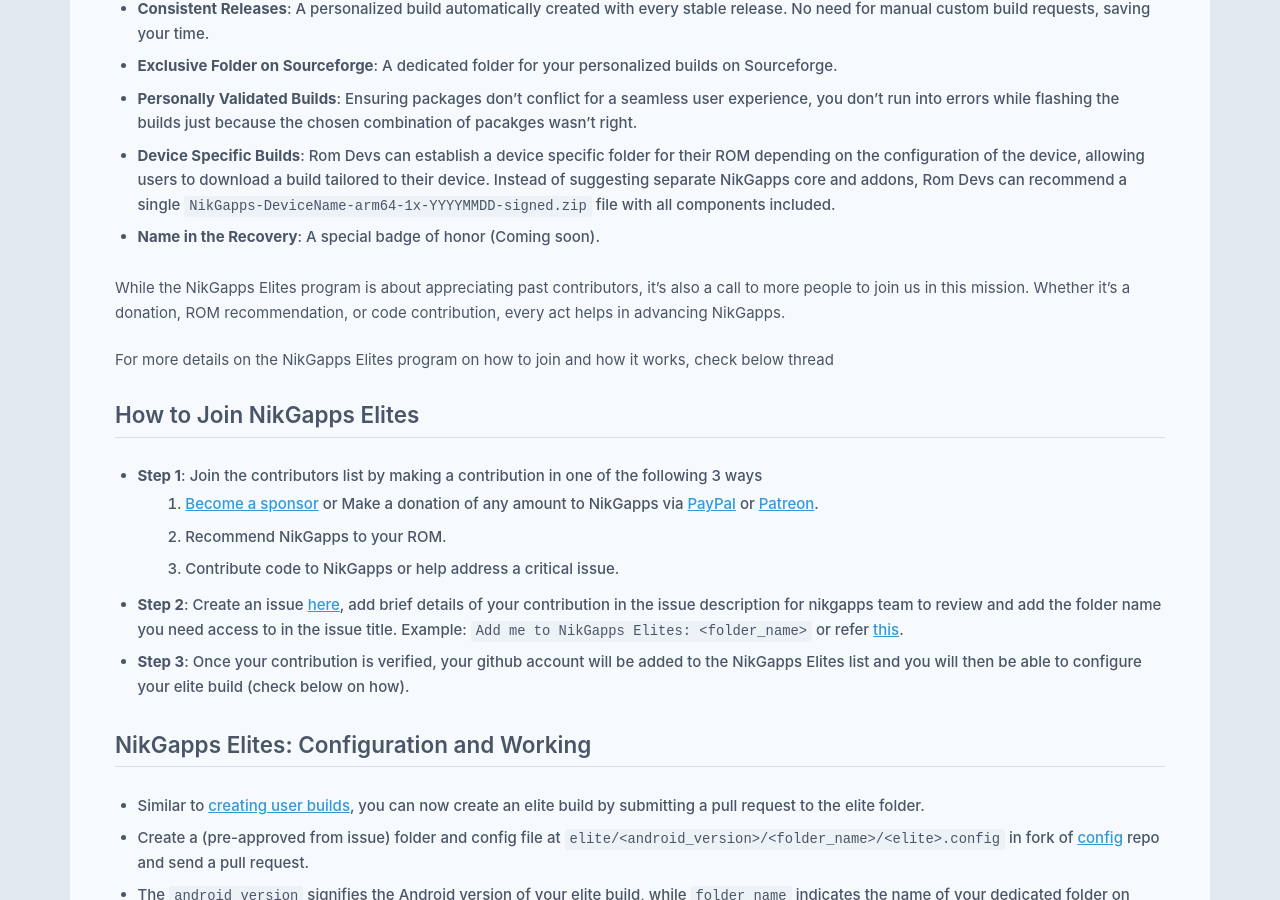
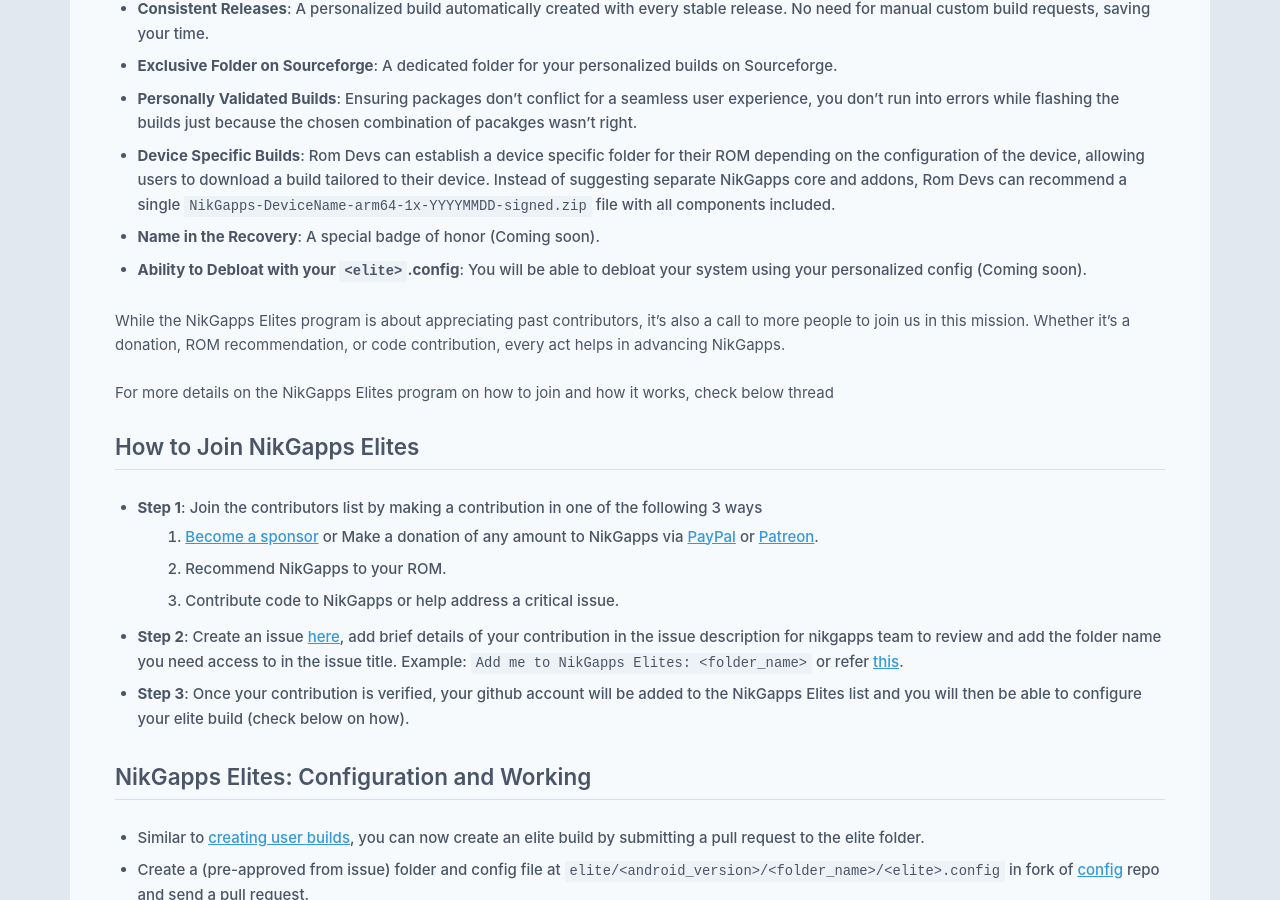
Before and after one commit to nikgapps/nikgapps.github.io, a Jekyll site: the page built from _posts/2023-06-08-NikGapps-Elites.md, in a window 1280 px wide and 900 px high, scrolled down 979 px. Built offline with Jekyll 4.4.1, drawn with Linux system fonts in a browser that asks for light colours; some web fonts are replaced.

Commit message:
Add 1 more exclusive to elites

```diff
--- a/_posts/2023-06-08-NikGapps-Elites.md
+++ b/_posts/2023-06-08-NikGapps-Elites.md
@@ -26,6 +26,7 @@
 - **Personally Validated Builds**: Ensuring packages don’t conflict for a seamless user experience, you don't run into errors while flashing the builds just because the chosen combination of pacakges wasn't right.
 - **Device Specific Builds**: Rom Devs can establish a device specific folder for their ROM depending on the configuration of the device, allowing users to download a build tailored to their device. Instead of suggesting separate NikGapps core and addons, Rom Devs can recommend a single `NikGapps-DeviceName-arm64-1x-YYYYMMDD-signed.zip` file with all components included.
 - **Name in the Recovery**: A special badge of honor (Coming soon).
+- **Ability to Debloat with your `<elite>`.config**: You will be able to debloat your system using your personalized config (Coming soon).
 
 While the NikGapps Elites program is about appreciating past contributors, it's also a call to more people to join us in this mission. Whether it's a donation, ROM recommendation, or code contribution, every act helps in advancing NikGapps.
 
```
